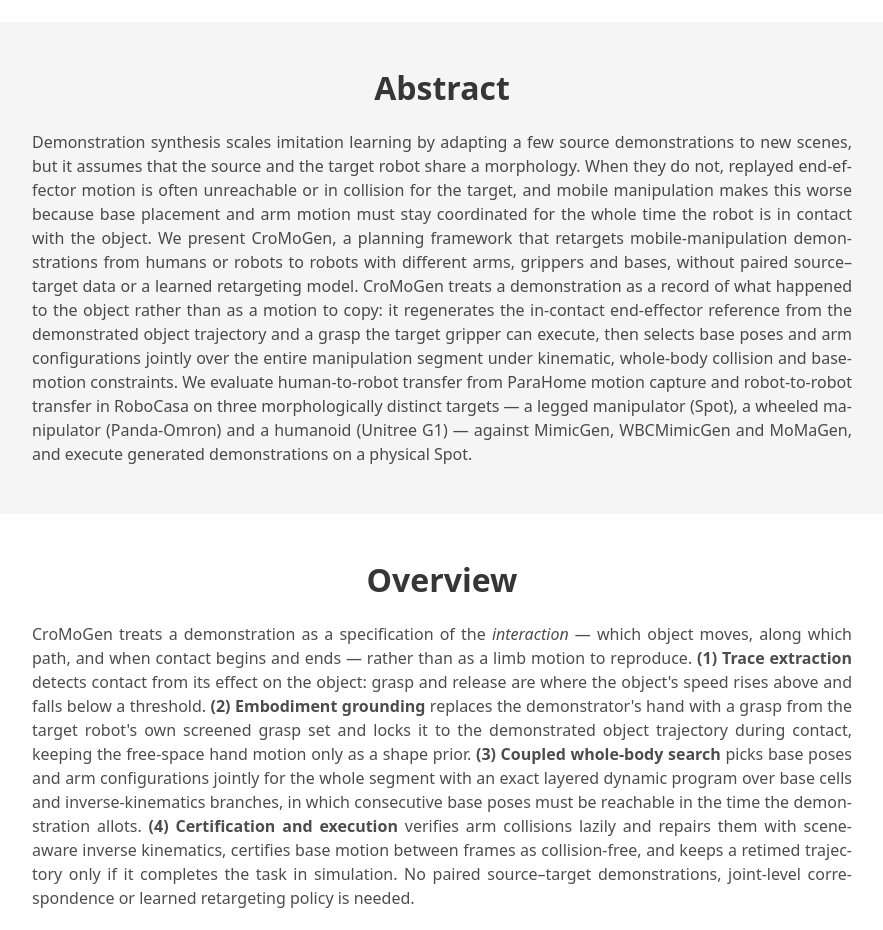
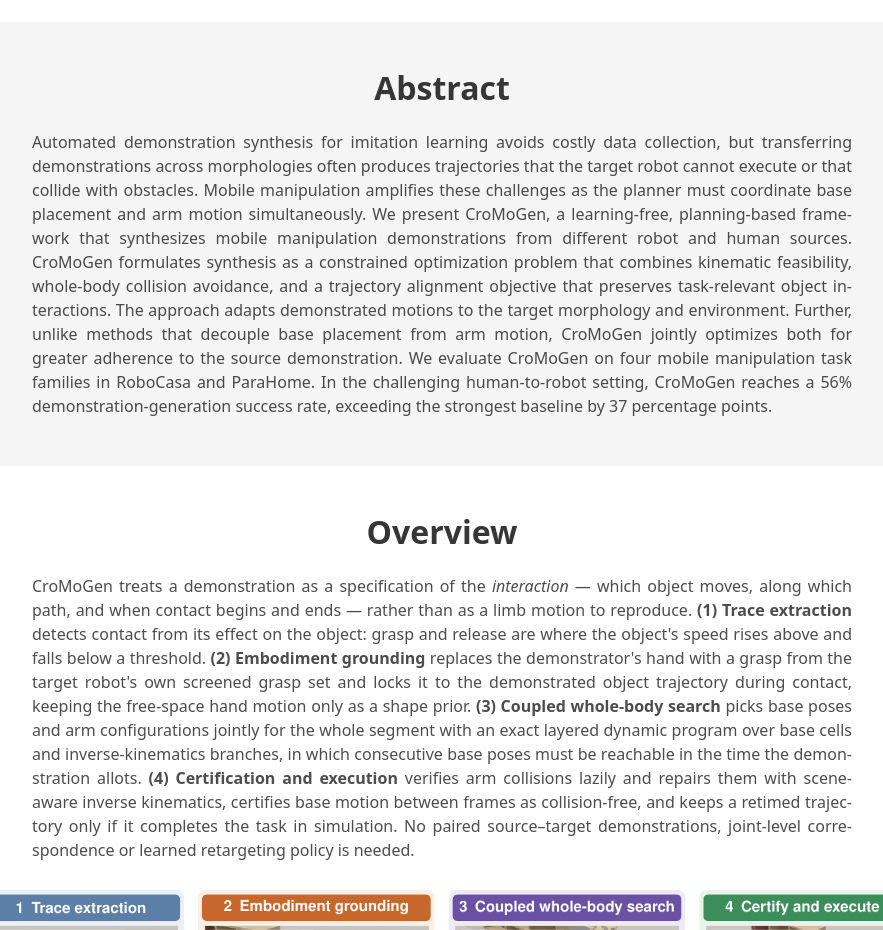
Before and after one commit to anonymoussubmissionrl/cromogen, a plain HTML site: page index.html in a window 1280 px wide. Shown: the part 920-1850 px from the top of the page, without its empty margins (198-1081 px from the left). Drawn offline with Linux system fonts and the light colour scheme.

Commit message:
update abstract

```diff
--- a/index.html
+++ b/index.html
@@ -128,19 +128,16 @@
   <div class="container">
     <h2 class="title display">Abstract</h2>
     <div class="content narrow">
-      <p>Demonstration synthesis scales imitation learning by adapting a few source demonstrations to new scenes, but it assumes that the
-        source and the target robot share a morphology. When they do not, replayed end-effector motion is often unreachable or in collision
-        for the target, and mobile manipulation makes this worse because base placement and arm motion must stay coordinated for the whole
-        time the robot is in contact with the object. We present CroMoGen, a planning framework that retargets mobile-manipulation
-        demonstrations from humans or robots to robots with different arms, grippers and bases, without paired source&ndash;target data or
-        a learned retargeting model. CroMoGen treats a demonstration as a record of what happened to the object rather than as a motion to
-        copy: it regenerates the in-contact end-effector reference from the demonstrated object trajectory and a grasp the target gripper
-        can execute, then selects base poses and arm configurations jointly over the entire manipulation segment under kinematic,
-        whole-body collision and base-motion constraints. We evaluate human-to-robot transfer from ParaHome motion capture and
-        robot-to-robot transfer in RoboCasa on three morphologically distinct targets &mdash; a legged manipulator (Spot), a wheeled
-        manipulator (Panda-Omron) and a humanoid (Unitree&nbsp;G1) &mdash; against MimicGen, WBCMimicGen and MoMaGen, and execute generated
-        demonstrations on a physical Spot.</p>
-      <!-- Add the headline human-to-robot and robot-to-robot numbers here once they are final in the paper. -->
+      <p>Automated demonstration synthesis for imitation learning avoids costly data collection, but transferring demonstrations across
+        morphologies often produces trajectories that the target robot cannot execute or that collide with obstacles. Mobile manipulation
+        amplifies these challenges as the planner must coordinate base placement and arm motion simultaneously. We present CroMoGen, a
+        learning-free, planning-based framework that synthesizes mobile manipulation demonstrations from different robot and human
+        sources. CroMoGen formulates synthesis as a constrained optimization problem that combines kinematic feasibility, whole-body
+        collision avoidance, and a trajectory alignment objective that preserves task-relevant object interactions. The approach adapts
+        demonstrated motions to the target morphology and environment. Further, unlike methods that decouple base placement from arm
+        motion, CroMoGen jointly optimizes both for greater adherence to the source demonstration. We evaluate CroMoGen on four mobile
+        manipulation task families in RoboCasa and ParaHome. In the challenging human-to-robot setting, CroMoGen reaches a 56%
+        demonstration-generation success rate, exceeding the strongest baseline by 37 percentage points.</p>
     </div>
   </div>
 </section>
```
